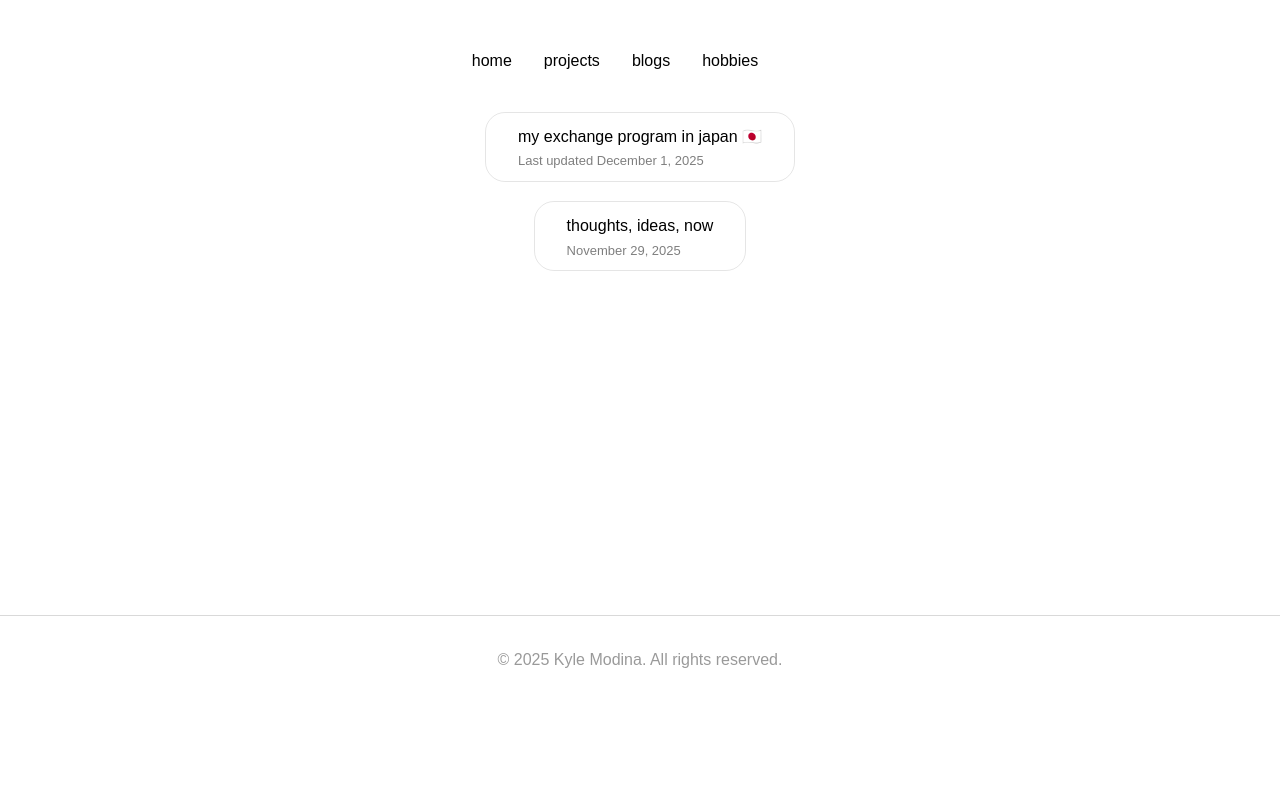
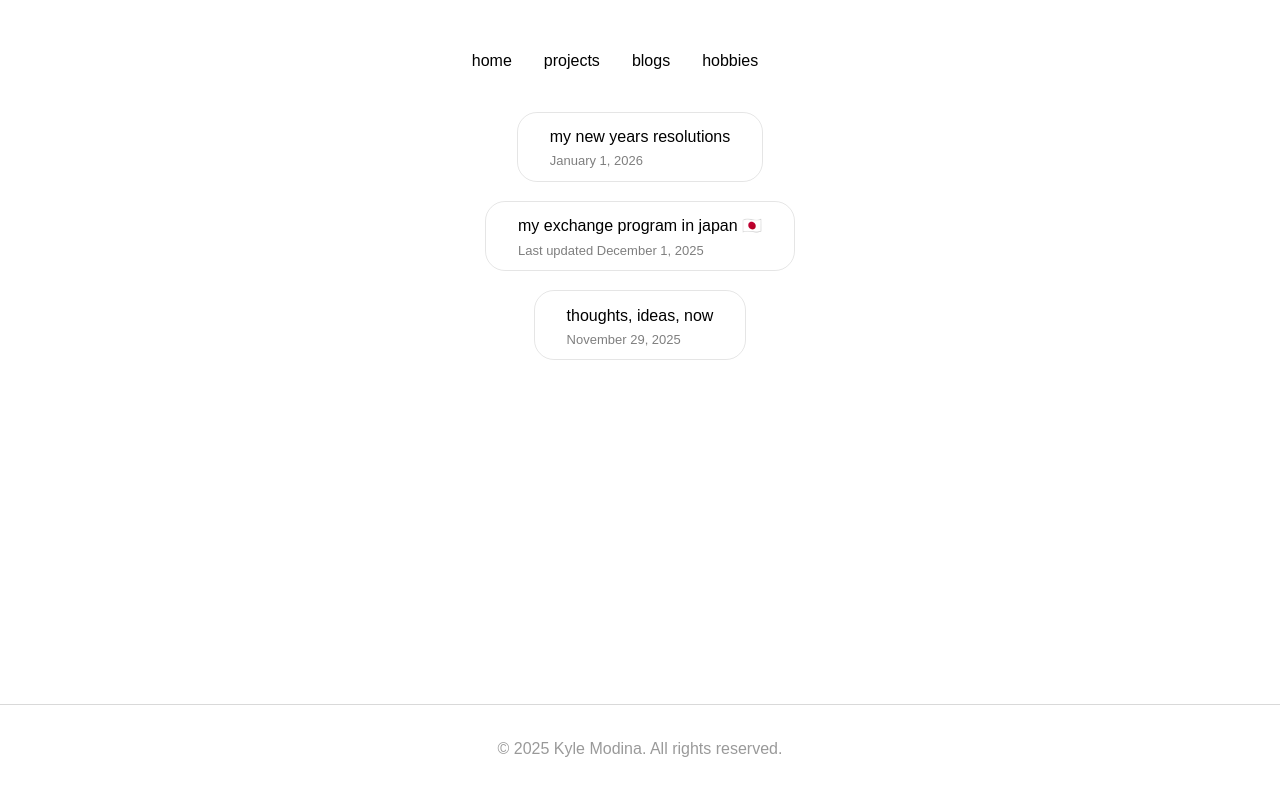
Before and after one commit to kmod24/portfolio-websiteV2, a React (Vite) app: page /blogs in a window 1280 px wide. Shown: the top 796 px of the page. Built offline with nearby package versions, Linux system fonts and the light colour scheme; a web font is replaced by a local one.

Commit message:
added discord link

```diff
--- a/src/blogData.js
+++ b/src/blogData.js
@@ -1,5 +1,19 @@
 export const posts = [
   {
+    slug: "newyear",
+    title: "my new years resolutions",
+    date: "January 1, 2026",
+    content: `2025 was a year full of life-changing experiences and memorable moments. I managed to step out of comfort zone
+    and make more spontaneous decisions. I lived in Japan, made lifelong friends, and learned how to be more independent. This year
+    truly was one of the best I've had and I hope that 2026 treats me well.
+
+
+
+
+    `,
+  },
+  {
+
     slug: "abroad-in-japan",
     title: "my exchange program in japan 🇯🇵",
     date: "Last updated December 1, 2025",
@@ -54,7 +68,13 @@ export const posts = [
 
 
     <p class="section-title">MAY:</p>
-    To be continued.
+    During the month of may, we went to South Korea during Golden Week. We explored all around Seoul -- exploring the bustling
+    night life in Hongdae, walking around Myeongdong and eating street food, and even visiting Suwon to explore the culture and
+    popular K-drama spots 😆. We went crazy over the Korean fried chicken (BHC, BBQ chicken, etc), and the korean bbq was amazing.
+    We visited all of the touristy spots, but South Korea overall is definitely different compared to Japan.
+
+
+
 
     <p class="section-title">JUNE:</p>
     To be continued.
@@ -75,7 +95,14 @@ export const posts = [
     title: "thoughts, ideas, now",
     date: "November 29, 2025",
     content: `Although I'm occupied with school, there are many things that I have been doing to keep my mind occupied,
-    such as studying Japanese (N4 Level currently) and coding fun projects to make life easier for myself. `,
+    such as studying Japanese (N4 Level currently) and coding fun projects to make life easier for myself.
+
+    I have a coffee shop addiction and I lowkey need to save money. Also, I've been rock climbing a lot recently and it's been
+    fun, especially with friends.
+
+
+
+    `,
   },
   // {
   //   slug: "travel-experiences",
--- a/src/components/Hero.jsx
+++ b/src/components/Hero.jsx
@@ -64,7 +64,7 @@ export const Hero = () => {
               <a href="https://github.com/kmod24" target="_blank" rel="noreferrer">
                 <i className="fab fa-github"></i> GitHub
               </a>
-              <a href="https://discordapp.com/users/kmod." target="_blank" rel="noreferrer">
+              <a href="https://discord.gg/eUkyDFuS" target="_blank" rel="noreferrer">
                 <i className="fab fa-discord"></i> Discord
               </a>
               <a href="https://open.spotify.com/user/kwlsn2w8kn5r7d7jbxedhoyir" target="_blank" rel="noreferrer">
--- /dev/null
+++ b/src/components/Now.jsx
@@ -0,0 +1 @@
+// what i'm doing currently
```
